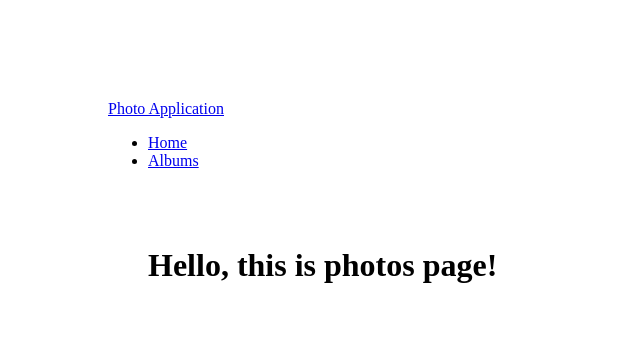
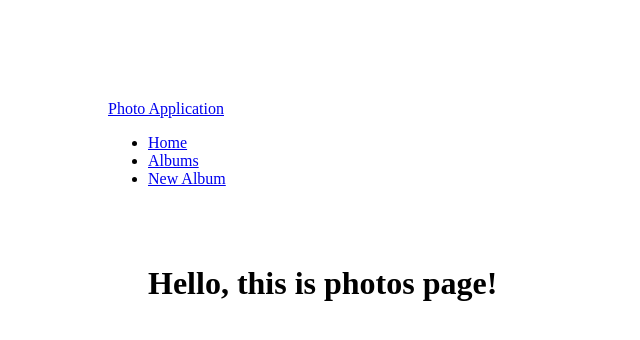
Before and after one commit to amyhliao/photoApp, a website: page views/photos.html in a window 1280 px wide. Shown: the whole page, without its empty margins (0-640 px from the left). Drawn offline with Linux system fonts and the light colour scheme.

Commit message:
Add button to create new album in view

```diff
--- a/views/photos.html
+++ b/views/photos.html
@@ -11,6 +11,9 @@
             <li class="active">
               <a href="/albums">Albums</a>
             </li>
+            <li class="active">
+              <a href="/albums/new">New Album</a>
+            </li>
           </ul>
         </div>
       </nav>
```
